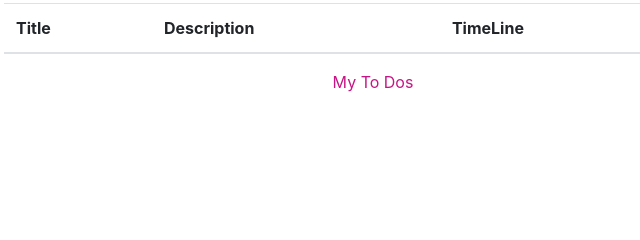
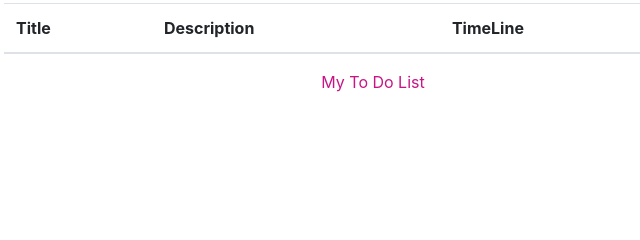
Before and after one commit to michaelmingle/todo-app, a plain HTML site: page index.html in a window 1280 px wide. Shown: the part 442-682 px from the top of the page, 267-907 px from the left. Drawn offline with Linux system fonts and the light colour scheme.

Commit message:
Add index.html

```diff
--- a/index.html
+++ b/index.html
@@ -60,7 +60,7 @@
 
         </tbody>
     </table>
-      <sapn style="text-align: center; text-shadow: inherit; color: mediumvioletred;"><p>My To Dos</p></sapn>
+      <sapn style="text-align: center; text-shadow: inherit; color: mediumvioletred;"><p>My To Do List</p></sapn>
     </div>
     <script src="app.js"></script>
 </body>
```
